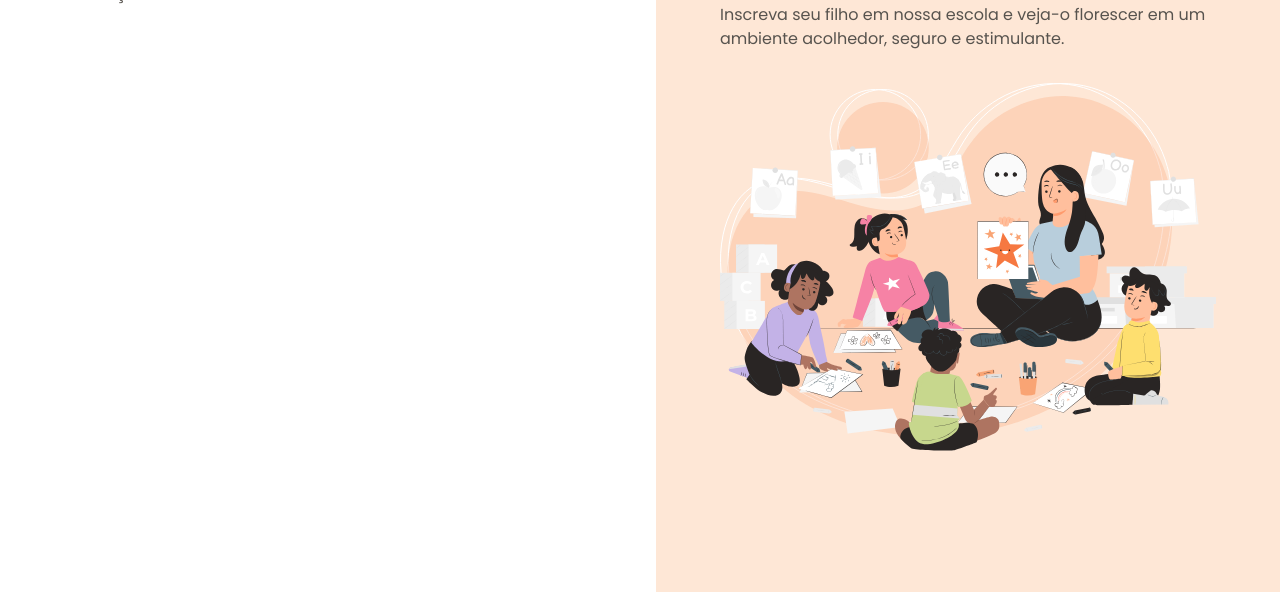
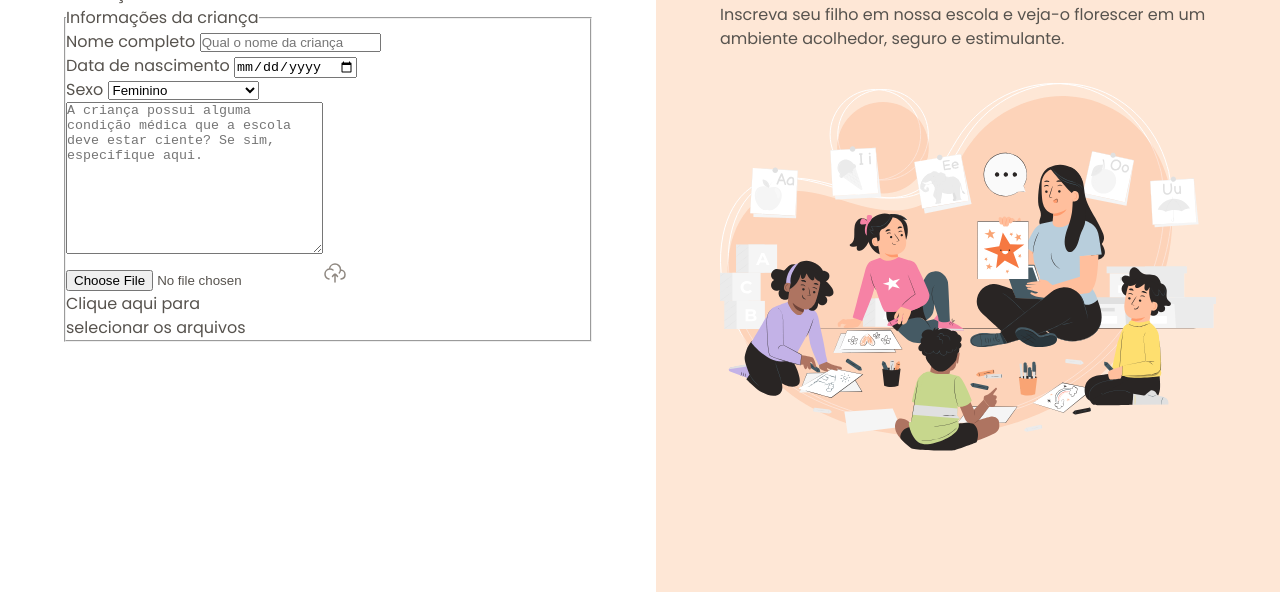
Before and after one commit to gabrielaltran/projeto-formulario-matricula, a plain HTML site: page index.html in a window 1280 px wide. Shown: the part 208-800 px from the top of the page. Drawn offline with Linux system fonts and the light colour scheme.

Commit message:
iniciando o formulário

```diff
--- a/index.html
+++ b/index.html
@@ -23,6 +23,42 @@
           <h1>Formulário de matrícula</h1>
           <p>Preencha os dados abaixo para matricular seu filho na escola de educação infantil Estrelas do Amanhã.</p>
 
+          <form method="post" enctype="multipart/form-data">
+            <fieldset class="child-info">
+              <legend>Informações da criança</legend>
+
+              <div class="input-wrapper">
+                <label for="fullname">Nome completo</label>
+                <input id="fullname" name="fullname" type="text" placeholder="Qual o nome da criança">
+              </div>
+
+              <div class="input-wrapper">
+                <label for="birth">Data de nascimento</label>
+                <input type="date" name="birth" id="birth" lang="pt-BR">
+              </div>
+              <div class="select-wrapper">
+                <label for="gender">Sexo</label>
+                <select name="gender" id="gender">
+                  <option value="female">Feminino</option>
+                  <option value="male">Masculino</option>
+                  <option value="na">Prefiro não responder</option>
+                </select>
+              </div>
+
+              <div class="textarea-wrapper">
+                <label for="medical-info">
+                  <textarea name="medical-info" id="medical-info" cols="30" rows="10" placeholder="A criança possui alguma condição médica que a escola deve estar ciente? Se sim, especifique aqui. "></textarea>
+                </label>
+              </div>
+
+              <div class="droparea-wrapper">
+                <input type="file" id="birth-file" name="birth-file">
+                <img src="assets/icons/cloud-upload.svg" alt="">
+                <p>Clique aqui para <br> selecionar os arquivos</p>
+              </div>
+
+            </fieldset>
+          </form>
         </div>
       </main>
 
```
